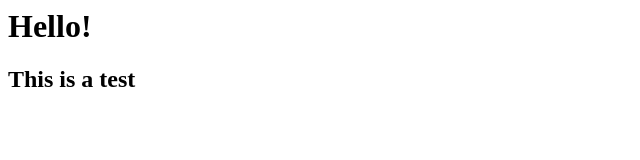
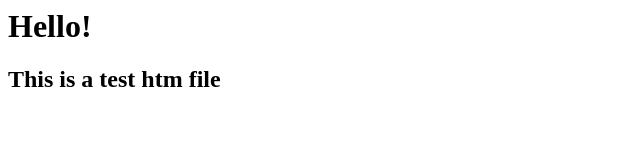
Before and after one commit to hau-jarmstrong/atlas-map, a plain HTML site: page index.htm in a window 1280 px wide. Shown: the whole page, without its empty margins (0-640 px from the left). Drawn offline with Linux system fonts and the light colour scheme.

Commit message:
Update index.htm

```diff
--- a/index.htm
+++ b/index.htm
@@ -1,2 +1,2 @@
 <h1>Hello!</h1>
-<h2>This is a test</h2>
+<h2>This is a test htm file</h2>
```
